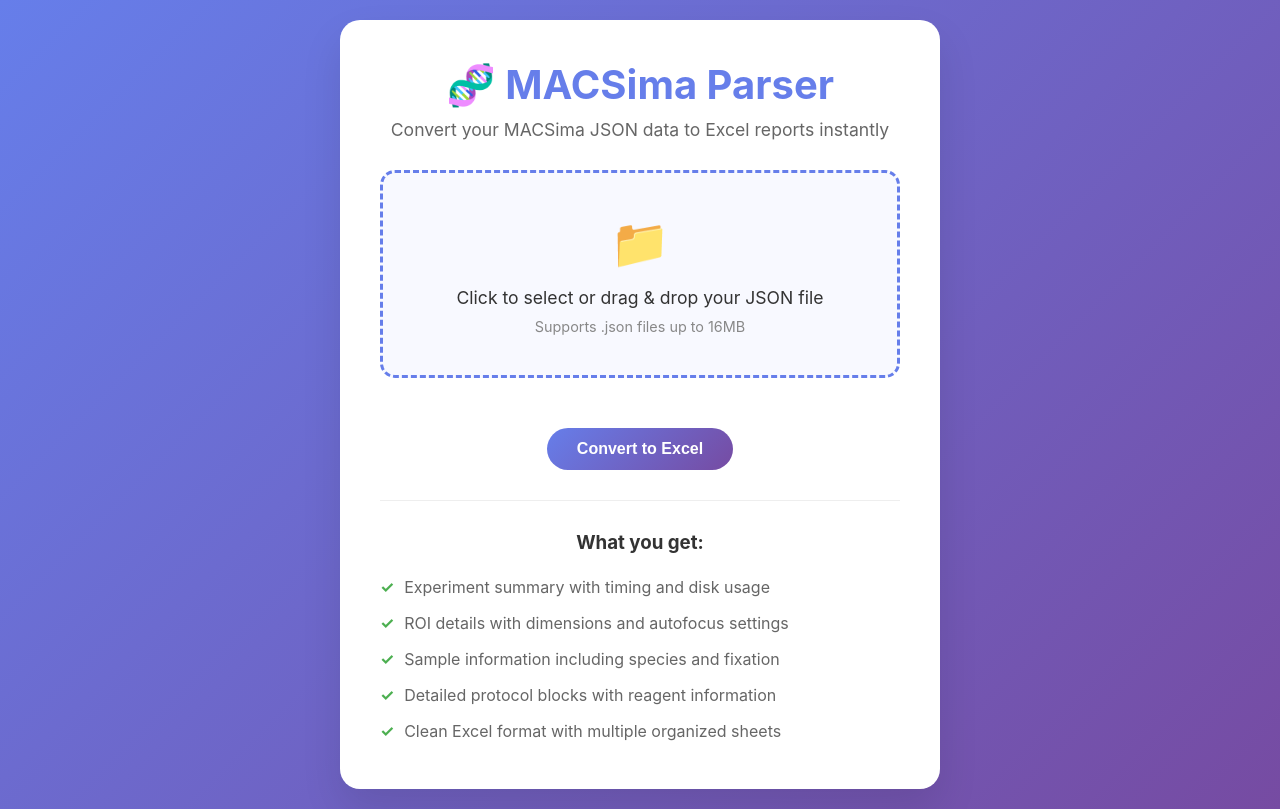
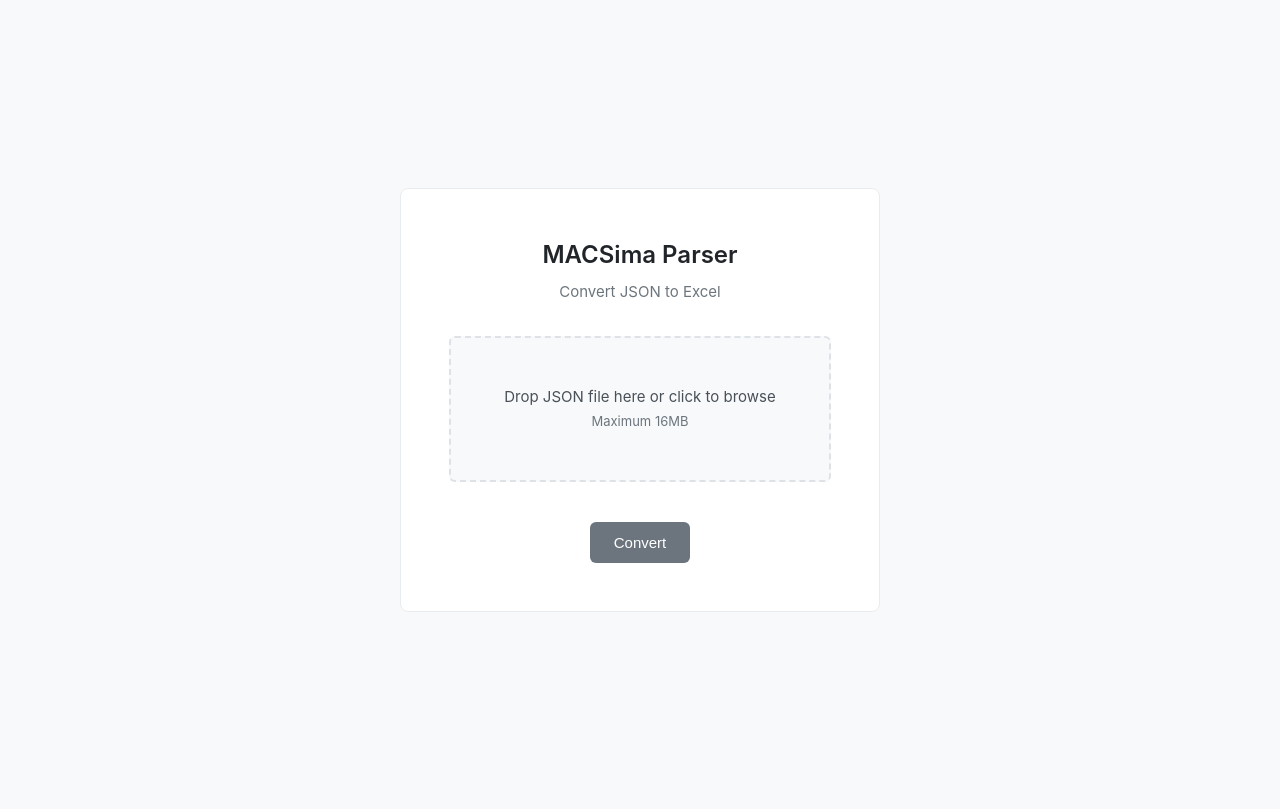
Before and after one commit to lmcassidy/macsima-parser, a Flask app: page / in a window 1280 px wide. After the commit the page ends 612 px from the top, so only its background shows below. Run offline with Flask 3, Linux system fonts and the light colour scheme.

Commit message:
Refactor index.html for improved styling and layout of the upload interface

```diff
--- a/templates/index.html
+++ b/templates/index.html
@@ -12,74 +12,68 @@
         }
 
         body {
-            font-family: -apple-system, BlinkMacSystemFont, 'Segoe UI', Roboto, Oxygen, Ubuntu, sans-serif;
-            background: linear-gradient(135deg, #667eea 0%, #764ba2 100%);
+            font-family: -apple-system, BlinkMacSystemFont, 'Segoe UI', system-ui, sans-serif;
+            background: #f8f9fa;
             min-height: 100vh;
             display: flex;
             align-items: center;
             justify-content: center;
-            padding: 20px;
+            padding: 24px;
+            line-height: 1.5;
         }
 
         .container {
             background: white;
-            border-radius: 20px;
-            box-shadow: 0 20px 40px rgba(0, 0, 0, 0.1);
-            padding: 40px;
-            max-width: 600px;
+            border-radius: 8px;
+            border: 1px solid #e9ecef;
+            padding: 48px;
+            max-width: 480px;
             width: 100%;
             text-align: center;
         }
 
         .logo {
-            font-size: 2.5em;
-            color: #667eea;
-            margin-bottom: 10px;
-            font-weight: 700;
+            font-size: 24px;
+            color: #212529;
+            margin-bottom: 8px;
+            font-weight: 600;
         }
 
         .subtitle {
-            color: #666;
-            margin-bottom: 30px;
-            font-size: 1.1em;
+            color: #6c757d;
+            margin-bottom: 32px;
+            font-size: 15px;
         }
 
         .upload-area {
-            border: 3px dashed #667eea;
-            border-radius: 15px;
-            padding: 40px 20px;
-            margin: 30px 0;
-            background: #f8f9ff;
-            transition: all 0.3s ease;
+            border: 2px dashed #dee2e6;
+            border-radius: 6px;
+            padding: 48px 24px;
+            margin: 24px 0;
+            background: #f8f9fa;
+            transition: all 0.2s ease;
             cursor: pointer;
         }
 
         .upload-area:hover {
-            border-color: #764ba2;
-            background: #f0f1ff;
+            border-color: #adb5bd;
+            background: #f1f3f4;
         }
 
         .upload-area.dragover {
-            border-color: #764ba2;
-            background: #e8eaff;
-            transform: scale(1.02);
-        }
-
-        .upload-icon {
-            font-size: 3em;
-            color: #667eea;
-            margin-bottom: 15px;
+            border-color: #6c757d;
+            background: #e9ecef;
         }
 
         .upload-text {
-            color: #333;
-            font-size: 1.1em;
-            margin-bottom: 10px;
+            color: #495057;
+            font-size: 15px;
+            margin-bottom: 4px;
         }
 
         .upload-subtext {
-            color: #888;
-            font-size: 0.9em;
+            color: #6c757d;
+            font-size: 13px;
         }
 
         .file-input {
@@ -87,95 +81,67 @@
         }
 
         .btn {
-            background: linear-gradient(135deg, #667eea 0%, #764ba2 100%);
+            background: #212529;
             color: white;
             border: none;
-            padding: 12px 30px;
-            border-radius: 25px;
-            font-size: 1em;
-            font-weight: 600;
+            padding: 12px 24px;
+            border-radius: 6px;
+            font-size: 15px;
+            font-weight: 500;
             cursor: pointer;
-            transition: all 0.3s ease;
-            text-decoration: none;
-            display: inline-block;
-            margin-top: 20px;
+            transition: background 0.2s ease;
+            margin-top: 16px;
         }
 
-        .btn:hover {
-            transform: translateY(-2px);
-            box-shadow: 0 10px 20px rgba(0, 0, 0, 0.2);
+        .btn:hover:not(:disabled) {
+            background: #343a40;
+        }
+
+        .btn:disabled {
+            background: #6c757d;
+            cursor: not-allowed;
         }
 
         .selected-file {
-            background: #e8f5e8;
-            border: 2px solid #4caf50;
-            color: #2e7d32;
-            padding: 15px;
-            border-radius: 10px;
-            margin: 20px 0;
-            font-weight: 600;
+            background: #d1edff;
+            border: 1px solid #0066cc;
+            color: #0066cc;
+            padding: 12px;
+            border-radius: 6px;
+            margin: 16px 0;
+            font-size: 14px;
         }
 
         .flash-messages {
-            margin-bottom: 20px;
+            margin-bottom: 16px;
         }
 
         .flash-error {
-            background: #ffebee;
-            color: #c62828;
-            padding: 15px;
-            border-radius: 10px;
-            border-left: 4px solid #c62828;
-            margin-bottom: 15px;
-        }
-
-        .features {
-            text-align: left;
-            margin-top: 30px;
-            padding-top: 30px;
-            border-top: 1px solid #eee;
-        }
-
-        .features h3 {
-            color: #333;
-            margin-bottom: 15px;
-            text-align: center;
-        }
-
-        .features ul {
-            list-style: none;
-            padding: 0;
-        }
-
-        .features li {
-            padding: 8px 0;
-            color: #666;
-            display: flex;
-            align-items: center;
-        }
-
-        .features li:before {
-            content: "✓";
-            color: #4caf50;
-            font-weight: bold;
-            margin-right: 10px;
+            background: #f8d7da;
+            color: #721c24;
+            padding: 12px;
+            border-radius: 6px;
+            border: 1px solid #f5c6cb;
+            margin-bottom: 16px;
+            font-size: 14px;
         }
 
         .processing {
             display: none;
-            color: #667eea;
-            margin-top: 20px;
+            color: #6c757d;
+            margin-top: 16px;
+            font-size: 14px;
         }
 
         .spinner {
             display: inline-block;
-            width: 20px;
-            height: 20px;
-            border: 3px solid #f3f3f3;
-            border-top: 3px solid #667eea;
+            width: 16px;
+            height: 16px;
+            border: 2px solid #dee2e6;
+            border-top: 2px solid #6c757d;
             border-radius: 50%;
             animation: spin 1s linear infinite;
-            margin-right: 10px;
+            margin-right: 8px;
         }
 
         @keyframes spin {
@@ -185,23 +151,19 @@
 
         @media (max-width: 600px) {
             .container {
-                padding: 20px;
-            }
-
-            .logo {
-                font-size: 2em;
+                padding: 32px 24px;
             }
 
             .upload-area {
-                padding: 30px 15px;
+                padding: 40px 16px;
             }
         }
     </style>
 </head>
 <body>
     <div class="container">
-        <div class="logo">🧬 MACSima Parser</div>
-        <div class="subtitle">Convert your MACSima JSON data to Excel reports instantly</div>
+        <div class="logo">MACSima Parser</div>
+        <div class="subtitle">Convert JSON to Excel</div>
 
         {% with messages = get_flashed_messages() %}
             {% if messages %}
@@ -215,9 +177,8 @@
 
         <form id="uploadForm" action="/upload" method="post" enctype="multipart/form-data">
             <div class="upload-area" id="uploadArea">
-                <div class="upload-icon">📁</div>
-                <div class="upload-text">Click to select or drag & drop your JSON file</div>
-                <div class="upload-subtext">Supports .json files up to 16MB</div>
+                <div class="upload-text">Drop JSON file here or click to browse</div>
+                <div class="upload-subtext">Maximum 16MB</div>
                 <input type="file" id="fileInput" name="file" accept=".json" class="file-input">
             </div>
 
@@ -226,25 +187,14 @@
             </div>
 
             <button type="submit" class="btn" id="submitBtn" disabled>
-                Convert to Excel
+                Convert
             </button>
 
             <div id="processing" class="processing">
                 <div class="spinner"></div>
-                Processing your file...
+                Processing...
             </div>
         </form>
-
-        <div class="features">
-            <h3>What you get:</h3>
-            <ul>
-                <li>Experiment summary with timing and disk usage</li>
-                <li>ROI details with dimensions and autofocus settings</li>
-                <li>Sample information including species and fixation</li>
-                <li>Detailed protocol blocks with reagent information</li>
-                <li>Clean Excel format with multiple organized sheets</li>
-            </ul>
-        </div>
     </div>
 
     <script>
```
